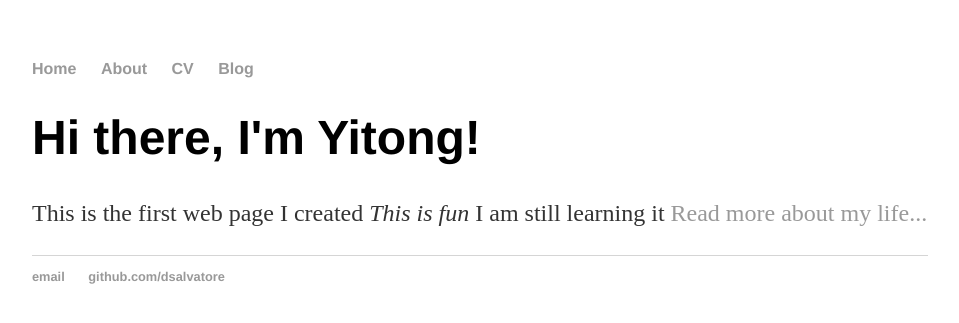
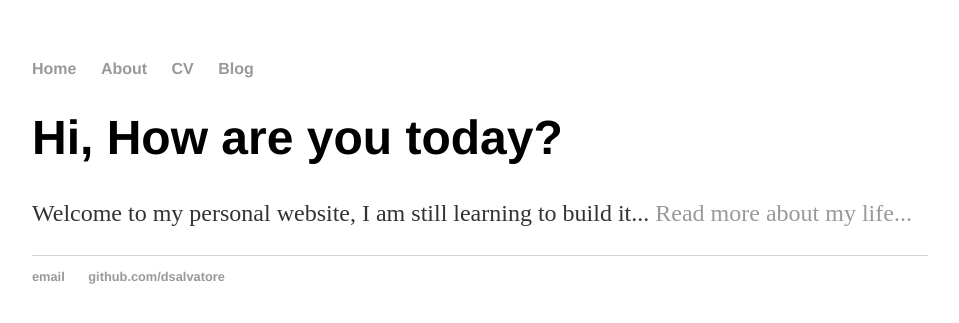
Before and after one commit to dsalvatore/dsalvatore.github.io, a Jekyll site: the page built from index.html, in a window 1280 px wide. Shown: the top 323 px of the page, without its empty margins (160-1119 px from the left). Built offline with Jekyll 4.4.1, drawn with Linux system fonts in a browser that asks for light colours.

Commit message:
Update index.html
use the default layout

```diff
--- a/index.html
+++ b/index.html
@@ -1,30 +1,8 @@
-<!DOCTYPE html>
-<html>
-	<head>
-		<title>Hi, How are you today?</title>
-		<!-- link to main stylesheet -->
-		<link rel="stylesheet" type="text/css" href="/main.css">
-	</head>
-	<body>
-		<nav>
-    		<ul>
-        		<li><a href="/">Home</a></li>
-	        	<li><a href="/about">About</a></li>
-        		<li><a href="/cv">CV</a></li>
-        		<li><a href="/blog">Blog</a></li>
-    		</ul>
-		</nav>
-		<div class="container">
-    		<div class="blurb">
-        		<h1>Hi there, I'm Yitong!</h1>
-				<p>This is the first web page I created <em> This is fun</em> I am still learning it <a href="/about">Read more about my life...</a></p>
-    		</div><!-- /.blurb -->
-		</div><!-- /.container -->
-		<footer>
-    		<ul>
-        		<li><a href="mailto:yitong.dw.wang@gmail.com">email</a></li>
-        		<li><a href="https://github.com/dsalvatore">github.com/dsalvatore</a></li>
-			</ul>
-		</footer>
-	</body>
-</html>
+---
+layout: default
+title: Yitong, dsalvatore
+---
+<div class="blurb">
+	<h1>Hi, How are you today?</h1>
+	<p> Welcome to my personal website, I am still learning to build it... <a href="/about">Read more about my life...</a></p>
+</div><!-- /.blurb -->
```
